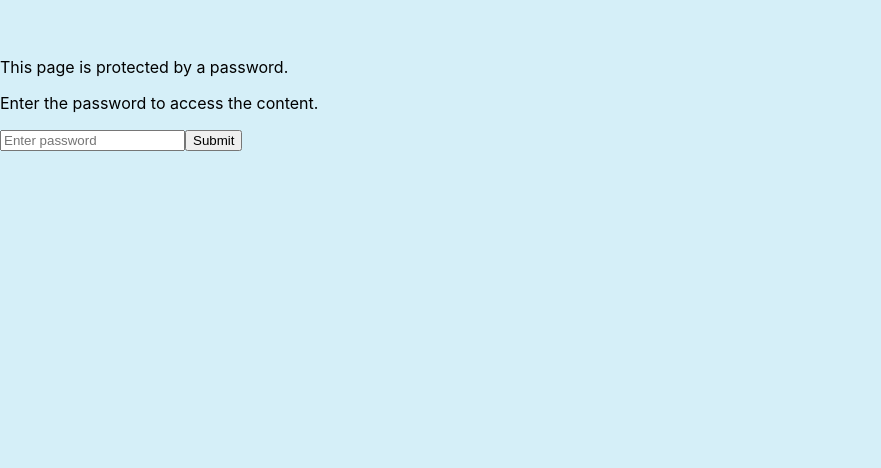
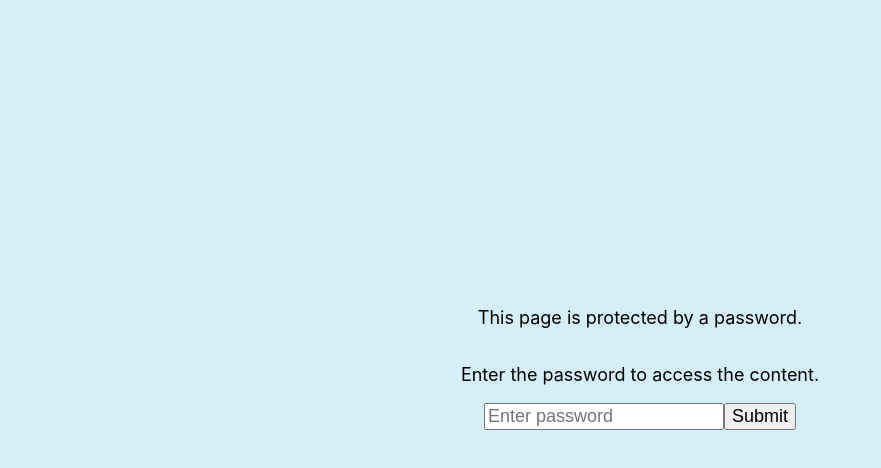
Before and after one commit to karras-suarez/kambam-2021, a React (Vite) app: page /password in a window 1280 px wide. Shown: the part 122-590 px from the top of the page, without its empty margins (0-881 px from the left). Built offline with nearby package versions, Linux system fonts and the light colour scheme; no server answers; a web font is replaced by a local one.

Commit message:
make password font larger than 16px

```diff
--- a/src/components/authorization/password.jsx
+++ b/src/components/authorization/password.jsx
@@ -25,18 +25,18 @@ export const Password = ({ setIsAuthorized }) => {
   };
 
   return (
-    <div className="password">
+    <div style={{fontSize: "18px", width: "100%", height: "100vh", display: "flex", flexDirection: "column", justifyContent: "center", alignItems: "center"}}>
       <h1>Protected</h1>
-      <p>This page is protected by a password.</p>
+      <p style={{fontSize: "18px"}} >This page is protected by a password.</p>
       <p>Enter the password to access the content.</p>
       <form onSubmit={verifyPassword}>
-        <input
+        <input style={{fontSize: "18px"}}
           name="password"
           autoComplete="yes"
           type="password"
           placeholder="Enter password"
         />
-        <button type="submit">Submit</button>
+        <button style={{fontSize: "18px"}} type="submit">Submit</button>
       </form>
     </div>
   );
```
